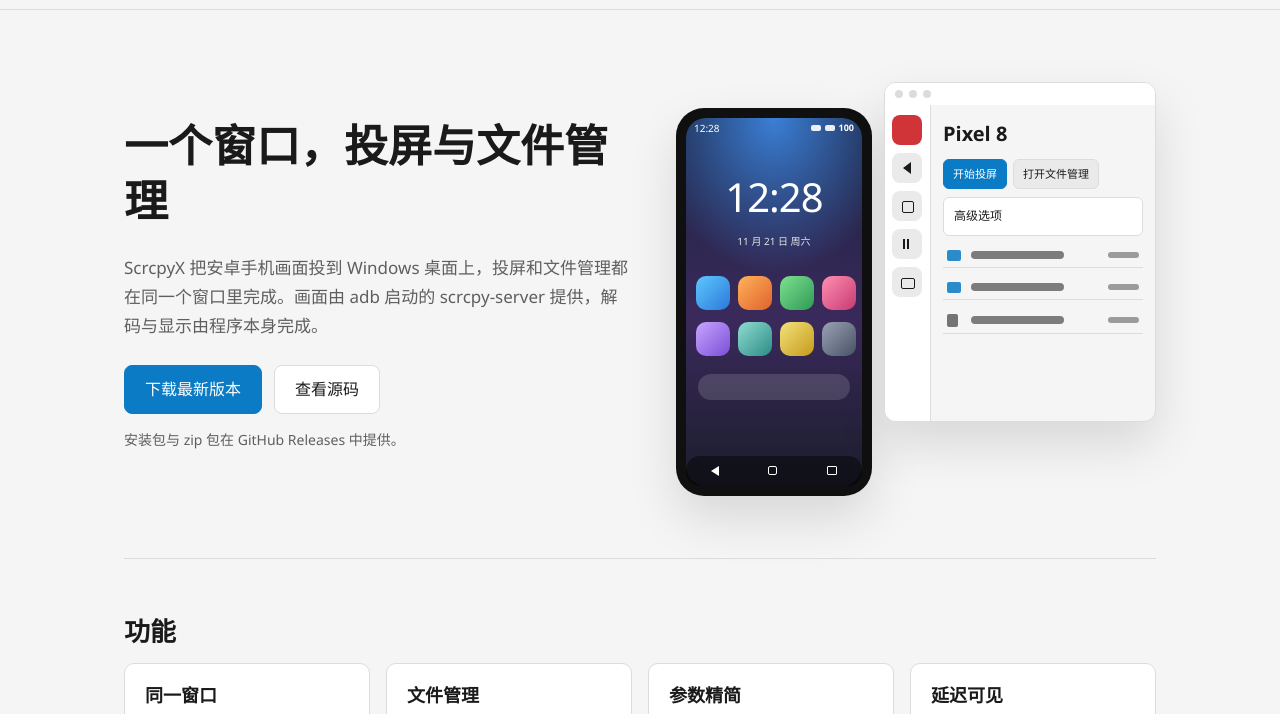
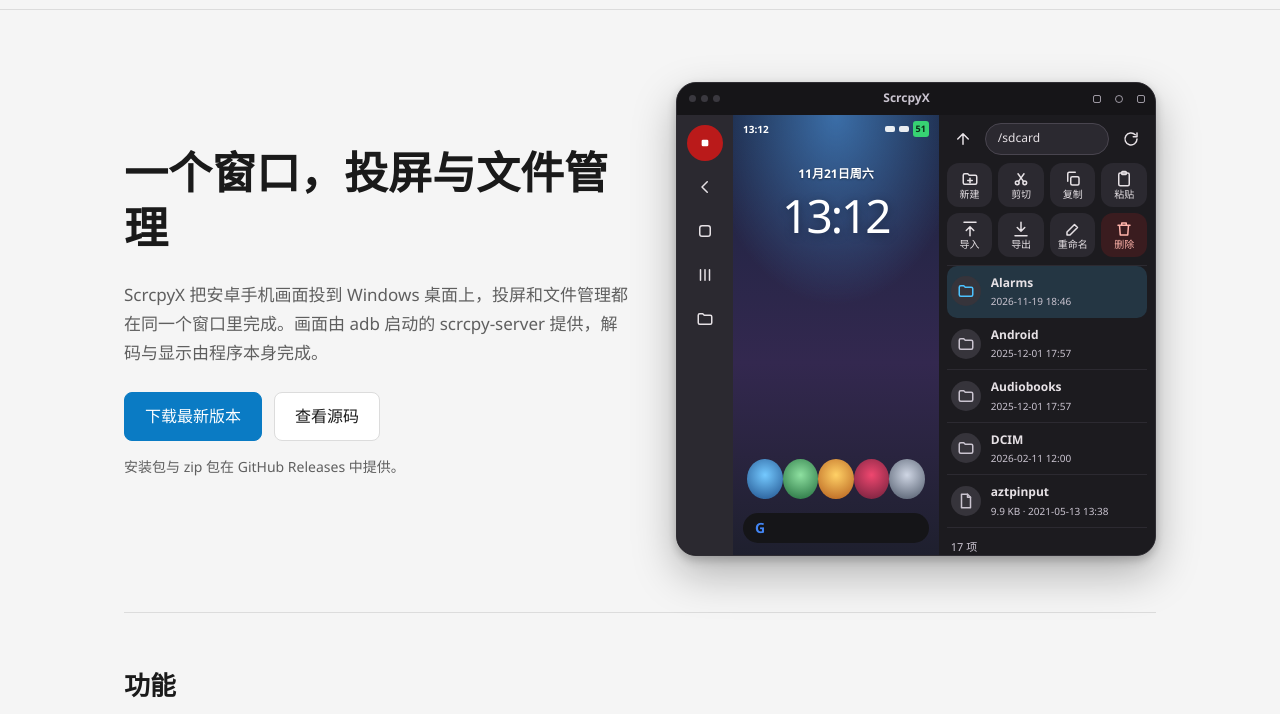
Before and after one commit to ShenYuanOR/ScrcpyX, a plain HTML site: page index.html in a window 1280 px wide. Shown: the part 46-760 px from the top of the page. Drawn offline with Linux system fonts and the light colour scheme.

Commit message:
站点 Hero：按 Material Design 3 风格绘制设备骨架
- 布局与程序主界面一致：左侧窄导航栏、中间设备屏幕（时钟、停靠栏、搜索框）、右侧文件面板（路径栏、操作按钮组、列表、计数）
- 图标使用内联 SVG（线框风格），颜色与 Material 色板一致
- 纯 CSS + 内联 SVG，不依赖截图或外部字体

Co-Authored-By: Claude Haiku 5.5 <noreply@anthropic.com>

```diff
--- a/index.html
+++ b/index.html
@@ -42,47 +42,43 @@
       </div>
 
       <div class="hero-visual" aria-hidden="true">
-        <div class="scene">
-          <!-- 仿安卓手机 -->
-          <div class="phone">
-            <div class="status"><span>12:28</span><span class="sys"><i></i><i></i><b>100</b></span></div>
-            <div class="clock">12:28</div>
-            <div class="date">11 月 21 日 周六</div>
-            <div class="apps">
-              <i class="a1"></i><i class="a2"></i><i class="a3"></i><i class="a4"></i>
-              <i class="a5"></i><i class="a6"></i><i class="a7"></i><i class="a8"></i>
+        <div class="md-device">
+          <div class="md-titlebar"><span class="md-dots"><i></i><i></i><i></i></span><span class="md-tt">ScrcpyX</span><span class="md-wc"><i></i><i></i><i></i></span></div>
+          <div class="md-body">
+            <nav class="md-rail">
+              <span class="md-rail-btn stop"><svg viewBox="0 0 24 24" aria-hidden="true"><rect x="7" y="7" width="10" height="10" rx="2" fill="currentColor" stroke="none"/></svg></span>
+              <span class="md-rail-btn"><svg viewBox="0 0 24 24" aria-hidden="true"><path d="M15 5l-7 7 7 7"/></svg></span>
+              <span class="md-rail-btn"><svg viewBox="0 0 24 24" aria-hidden="true"><rect x="5" y="5" width="14" height="14" rx="3"/></svg></span>
+              <span class="md-rail-btn"><svg viewBox="0 0 24 24" aria-hidden="true"><path d="M6 5v14M12 5v14M18 5v14"/></svg></span>
+              <span class="md-rail-btn"><svg viewBox="0 0 24 24" aria-hidden="true"><path d="M3 7a2 2 0 0 1 2-2h4l2 2h8a2 2 0 0 1 2 2v8a2 2 0 0 1-2 2H5a2 2 0 0 1-2-2z"/></svg></span>
+            </nav>
+            <div class="md-screen">
+              <div class="md-status"><span>13:12</span><span class="md-sys"><i></i><i></i><b>51</b></span></div>
+              <div class="md-date">11月21日周六</div>
+              <div class="md-clock">13:12</div>
+              <div class="md-dock"><i class="d1"></i><i class="d2"></i><i class="d3"></i><i class="d4"></i><i class="d5"></i></div>
+              <div class="md-search"><span class="g">G</span></div>
+              <div class="md-gesture"></div>
             </div>
-            <div class="search"><span></span></div>
-            <div class="navbar">
-              <span class="nb-back"></span>
-              <span class="nb-home"></span>
-              <span class="nb-recent"></span>
-            </div>
-          </div>
-
-          <!-- 仿 ScrcpyX 窗口 -->
-          <div class="win">
-            <div class="win-bar"><i></i><i></i><i></i></div>
-            <div class="win-body">
-              <div class="rail">
-                <span class="r-stop"></span>
-                <span class="r-back"></span>
-                <span class="r-home"></span>
-                <span class="r-task"></span>
-                <span class="r-files"></span>
+            <aside class="md-panel">
+              <div class="md-path">
+                <span class="md-icon-btn"><svg viewBox="0 0 24 24" aria-hidden="true"><path d="M12 19V5M5 12l7-7 7 7"/></svg></span>
+                <span class="md-field">/sdcard</span>
+                <span class="md-icon-btn"><svg viewBox="0 0 24 24" aria-hidden="true"><path d="M20 12a8 8 0 1 1-2.3-5.7"/><path d="M20 4v5h-5"/></svg></span>
               </div>
-              <div class="win-main">
-                <div class="win-title">Pixel 8</div>
-                <div class="win-btns">
-                  <span class="wb primary">开始投屏</span>
-                  <span class="wb">打开文件管理</span>
-                </div>
-                <div class="win-adv">高级选项</div>
-                <div class="file-row"><i></i><b></b><em></em></div>
-                <div class="file-row"><i></i><b></b><em></em></div>
-                <div class="file-row"><i class="doc"></i><b></b><em></em></div>
+              <div class="md-actions">
+                <span class="md-btn "><svg viewBox="0 0 24 24" aria-hidden="true"><path d="M3 7a2 2 0 0 1 2-2h4l2 2h8a2 2 0 0 1 2 2v8a2 2 0 0 1-2 2H5a2 2 0 0 1-2-2z"/><path d="M12 11v6M9 14h6"/></svg><em>新建</em></span><span class="md-btn "><svg viewBox="0 0 24 24" aria-hidden="true"><circle cx="7" cy="17" r="2.5"/><circle cx="17" cy="17" r="2.5"/><path d="M8.5 15.5L16 5M15.5 15.5L8 5"/></svg><em>剪切</em></span><span class="md-btn "><svg viewBox="0 0 24 24" aria-hidden="true"><rect x="9" y="9" width="11" height="11" rx="2"/><path d="M5 15V5a2 2 0 0 1 2-2h8"/></svg><em>复制</em></span><span class="md-btn "><svg viewBox="0 0 24 24" aria-hidden="true"><rect x="5" y="4" width="14" height="17" rx="2"/><rect x="9" y="2" width="6" height="4" rx="1"/></svg><em>粘贴</em></span>
+                <span class="md-btn "><svg viewBox="0 0 24 24" aria-hidden="true"><path d="M12 21V9M7 14l5-5 5 5"/><path d="M4 3h16"/></svg><em>导入</em></span><span class="md-btn "><svg viewBox="0 0 24 24" aria-hidden="true"><path d="M12 3v12M7 10l5 5 5-5"/><path d="M4 21h16"/></svg><em>导出</em></span><span class="md-btn "><svg viewBox="0 0 24 24" aria-hidden="true"><path d="M4 20h4L18 10l-4-4L4 16z"/></svg><em>重命名</em></span><span class="md-btn danger"><svg viewBox="0 0 24 24" aria-hidden="true"><path d="M4 7h16M9 7V4h6v3M6 7l1 13h10l1-13"/></svg><em>删除</em></span>
               </div>
-            </div>
+              <ul class="md-list">
+                <li class="md-row first"><span class="md-ic"><svg viewBox="0 0 24 24" aria-hidden="true"><path d="M3 7a2 2 0 0 1 2-2h4l2 2h8a2 2 0 0 1 2 2v8a2 2 0 0 1-2 2H5a2 2 0 0 1-2-2z"/></svg></span><span class="md-txt"><b>Alarms</b><small>2026-11-19 18:46</small></span></li>
+                <li class="md-row "><span class="md-ic"><svg viewBox="0 0 24 24" aria-hidden="true"><path d="M3 7a2 2 0 0 1 2-2h4l2 2h8a2 2 0 0 1 2 2v8a2 2 0 0 1-2 2H5a2 2 0 0 1-2-2z"/></svg></span><span class="md-txt"><b>Android</b><small>2025-12-01 17:57</small></span></li>
+                <li class="md-row "><span class="md-ic"><svg viewBox="0 0 24 24" aria-hidden="true"><path d="M3 7a2 2 0 0 1 2-2h4l2 2h8a2 2 0 0 1 2 2v8a2 2 0 0 1-2 2H5a2 2 0 0 1-2-2z"/></svg></span><span class="md-txt"><b>Audiobooks</b><small>2025-12-01 17:57</small></span></li>
+                <li class="md-row "><span class="md-ic"><svg viewBox="0 0 24 24" aria-hidden="true"><path d="M3 7a2 2 0 0 1 2-2h4l2 2h8a2 2 0 0 1 2 2v8a2 2 0 0 1-2 2H5a2 2 0 0 1-2-2z"/></svg></span><span class="md-txt"><b>DCIM</b><small>2026-02-11 12:00</small></span></li>
+                <li class="md-row "><span class="md-ic"><svg viewBox="0 0 24 24" aria-hidden="true"><path d="M6 3h8l4 4v14H6z"/><path d="M14 3v4h4"/></svg></span><span class="md-txt"><b>aztpinput</b><small>9.9 KB · 2021-05-13 13:38</small></span></li>
+              </ul>
+              <div class="md-count">17 项</div>
+            </aside>
           </div>
         </div>
       </div>
--- a/style.css
+++ b/style.css
@@ -111,151 +111,100 @@ section:last-of-type { border-bottom: none; }
 
 .note { color: var(--muted); font-size: 14px; }
 
-/* ===== Hero 样式概览：仿安卓手机 + 仿程序窗口（纯 CSS） ===== */
-.hero-visual { display: flex; justify-content: center; }
-.scene {
+/* ===== Hero：Material Design 3 风格的设备骨架（纯 CSS + 内联 SVG） ===== */
+.md-device {
+  --m-surface: #1c1b1f;
+  --m-surface-2: #2b2930;
+  --m-surface-3: #36343b;
+  --m-on: #e6e1e5;
+  --m-muted: #cac4d0;
+  --m-primary: #4cc2ff;
+  --m-error: #ffb4ab;
+  width: 100%;
+  max-width: 540px;
+  border-radius: 20px;
+  overflow: hidden;
+  background: var(--m-surface);
+  color: var(--m-on);
+  border: 1px solid #2f2d33;
+  box-shadow: 0 18px 44px rgba(0,0,0,0.28), 0 4px 10px rgba(0,0,0,0.2);
+  font-family: "Segoe UI", "Microsoft YaHei UI", system-ui, sans-serif;
+  font-size: 12px;
+}
+.md-device svg { width: 18px; height: 18px; fill: none; stroke: currentColor; stroke-width: 2; stroke-linecap: round; stroke-linejoin: round; flex: none; }
+.md-device .md-rail-btn.stop svg { width: 16px; height: 16px; }
+
+.md-titlebar { display: flex; align-items: center; justify-content: space-between; height: 32px; padding: 0 10px 0 12px; background: #161518; }
+.md-dots { display: inline-flex; gap: 5px; }
+.md-dots i { width: 7px; height: 7px; border-radius: 50%; background: #3a383f; }
+.md-tt { color: var(--m-muted); font-size: 12px; font-weight: 600; }
+.md-wc { display: inline-flex; gap: 14px; }
+.md-wc i { width: 8px; height: 8px; border: 1.5px solid var(--m-muted); border-radius: 2px; opacity: .75; }
+.md-wc i:nth-child(2) { border-radius: 50%; }
+
+.md-body { display: grid; grid-template-columns: 56px 1fr 1.05fr; height: 440px; }
+
+/* rail：窄导航条 */
+.md-rail { background: var(--m-surface-2); display: flex; flex-direction: column; align-items: center; gap: 8px; padding: 10px 0; }
+.md-rail-btn { width: 36px; height: 36px; border-radius: 12px; display: grid; place-items: center; color: var(--m-on); }
+.md-rail-btn.stop { background: #ba1a1a; color: #fff; border-radius: 50%; }
+.md-rail-btn:not(.stop):hover { background: var(--m-surface-3); }
+
+/* screen：设备画面 */
+.md-screen {
   position: relative;
-  width: 100%;
-  max-width: 480px;
-  height: 420px;
-}
-
-/* 手机 */
-.phone {
-  position: absolute;
-  left: 0;
-  top: 26px;
-  width: 196px;
-  height: 388px;
-  border-radius: 28px;
-  padding: 10px;
-  background: #101010;
-  box-shadow: 0 22px 50px var(--shadow);
+  display: flex; flex-direction: column; padding: 0 10px;
+  background: radial-gradient(90% 60% at 50% 0%, #3b6ea8 0%, transparent 70%), linear-gradient(180deg, #1a2440 0%, #33284f 55%, #1d1f2c 100%);
   overflow: hidden;
 }
-.phone::before {
-  /* 屏幕内容区，壁纸渐变 */
-  content: "";
-  position: absolute;
-  inset: 10px;
-  border-radius: 20px;
-  background:
-    radial-gradient(120% 70% at 50% 0%, #3b7fd6 0%, transparent 60%),
-    linear-gradient(180deg, #1c2440 0%, #3a2a5c 55%, #1b1d2b 100%);
+.md-status { display: flex; justify-content: space-between; align-items: center; padding: 6px 0 0; color: #fff; font-size: 10px; font-weight: 600; }
+.md-sys { display: inline-flex; gap: 4px; align-items: center; }
+.md-sys i { width: 10px; height: 6px; border-radius: 2px; background: #fff; opacity: .9; }
+.md-sys b { font-size: 9px; background: #37d273; color: #0b2a17; padding: 0 3px; border-radius: 3px; }
+.md-date { margin-top: 26px; text-align: center; color: #fff; font-size: 12px; font-weight: 600; text-shadow: 0 1px 2px rgba(0,0,0,.4); }
+.md-clock { text-align: center; color: #fff; font-size: 46px; font-weight: 300; letter-spacing: -2px; line-height: 1; margin-top: 8px; text-shadow: 0 2px 10px rgba(0,0,0,.35); }
+.md-dock { margin-top: auto; display: flex; justify-content: space-between; padding: 0 4px; margin-bottom: 14px; }
+.md-dock i { width: 40px; height: 40px; border-radius: 50%; background: rgba(40,40,44,.85); }
+.md-dock .d1 { background: radial-gradient(circle at 50% 40%, #74c9ff, #1f4f8a); }
+.md-dock .d2 { background: radial-gradient(circle at 50% 40%, #8ee0a0, #1f6a3a); }
+.md-dock .d3 { background: radial-gradient(circle at 50% 40%, #ffd166, #b35b1b); }
+.md-dock .d4 { background: radial-gradient(circle at 50% 40%, #ef476f, #6b1f3a); }
+.md-dock .d5 { background: radial-gradient(circle at 50% 40%, #cfd6e4, #4b5566); }
+.md-search { position: static; margin-bottom: 12px; height: 30px; border-radius: 15px; background: rgba(20,20,22,.9); display: flex; align-items: center; padding: 0 12px; }
+.md-search .g { color: #4285f4; font-weight: 700; font-size: 14px; }
+.md-gesture { position: static; margin: 0 auto 8px; width: 60px; height: 3px; border-radius: 2px; background: #fff; opacity: .9; }
+
+/* panel：文件面板（Material 列表） */
+.md-panel { background: var(--m-surface); display: flex; flex-direction: column; padding: 8px; gap: 8px; min-width: 0; }
+.md-path { display: grid; grid-template-columns: 32px 1fr 32px; gap: 6px; align-items: center; }
+.md-icon-btn { width: 32px; height: 32px; border-radius: 50%; display: grid; place-items: center; color: var(--m-on); }
+.md-icon-btn:hover { background: var(--m-surface-3); }
+.md-field { height: 32px; border-radius: 16px; background: var(--m-surface-2); display: flex; align-items: center; padding: 0 12px; color: var(--m-on); font-size: 12px; border: 1px solid #49454f; }
+.md-actions { display: grid; grid-template-columns: repeat(4, 1fr); gap: 6px; }
+.md-btn { height: 44px; border-radius: 12px; background: var(--m-surface-2); color: var(--m-on); display: flex; flex-direction: column; align-items: center; justify-content: center; gap: 1px; font-size: 10px; }
+.md-btn em { font-style: normal; line-height: 1; }
+.md-btn:hover { background: var(--m-surface-3); }
+.md-btn.danger { color: var(--m-error); background: #3a1c1f; }
+.md-btn.danger:hover { background: #4b2328; }
+
+.md-list { list-style: none; margin: 0; padding: 0; flex: 1; overflow: hidden; border-top: 1px solid #2c2a31; }
+.md-row { display: flex; align-items: center; gap: 10px; padding: 7px 4px; border-bottom: 1px solid #2c2a31; }
+.md-row.first { background: rgba(76,194,255,.16); border-radius: 10px; border-bottom-color: transparent; }
+.md-ic { width: 30px; height: 30px; border-radius: 50%; display: grid; place-items: center; color: var(--m-muted); background: var(--m-surface-3); }
+.md-row.first .md-ic { color: var(--m-primary); }
+.md-txt { min-width: 0; display: flex; flex-direction: column; }
+.md-txt b { font-size: 12px; font-weight: 600; color: var(--m-on); white-space: nowrap; overflow: hidden; text-overflow: ellipsis; }
+.md-txt small { color: var(--m-muted); font-size: 10px; white-space: nowrap; }
+.md-count { color: var(--m-muted); font-size: 11px; padding: 2px 4px; }
+
+.hero-visual { display: flex; justify-content: center; }
+
+@media (max-width: 760px) {
+  .md-body { grid-template-columns: 44px 1fr; height: auto; }
+  .md-panel { grid-column: 1 / -1; }
+  .md-screen { height: 300px; }
+  .md-clock { font-size: 40px; }
 }
-.status, .clock, .date, .apps, .search, .navbar { position: relative; }
-
-.status {
-  display: flex; justify-content: space-between; align-items: center;
-  font-size: 10px; color: #fff; padding: 2px 8px 0;
-}
-.sys { display: inline-flex; gap: 4px; align-items: center; }
-.sys i { display: inline-block; width: 10px; height: 6px; border-radius: 2px; background: #fff; opacity: 0.9; }
-.sys b { font-weight: 600; font-size: 9px; }
-
-.clock { margin-top: 26px; text-align: center; color: #fff; font-size: 40px; font-weight: 300; letter-spacing: -1px; }
-.date { text-align: center; color: #e6e6e6; font-size: 10px; margin-top: 2px; }
-
-.apps {
-  display: grid;
-  grid-template-columns: repeat(4, 1fr);
-  gap: 12px 8px;
-  margin: 26px 10px 0;
-}
-.apps i {
-  display: block;
-  width: 34px; height: 34px;
-  margin: 0 auto;
-  border-radius: 10px;
-  background: #4a4f63;
-}
-.apps .a1 { background: linear-gradient(135deg, #5ec8ff, #2b79d9); }
-.apps .a2 { background: linear-gradient(135deg, #ffb35c, #e0622a); }
-.apps .a3 { background: linear-gradient(135deg, #7ee08f, #2e9b56); }
-.apps .a4 { background: linear-gradient(135deg, #ff8fb1, #c93b74); }
-.apps .a5 { background: linear-gradient(135deg, #c8a4ff, #7a4fd6); }
-.apps .a6 { background: linear-gradient(135deg, #8fdcd0, #2c8c86); }
-.apps .a7 { background: linear-gradient(135deg, #f3e27a, #c59a1c); }
-.apps .a8 { background: linear-gradient(135deg, #9aa3b5, #4a5366); }
-
-.search {
-  margin: 18px 12px 0;
-  height: 26px;
-  border-radius: 13px;
-  background: rgba(255, 255, 255, 0.14);
-}
-
-.navbar {
-  position: absolute;
-  left: 10px; right: 10px; bottom: 10px;
-  height: 30px;
-  border-radius: 14px;
-  background: rgba(0, 0, 0, 0.45);
-  display: flex; justify-content: space-around; align-items: center;
-}
-.navbar span { display: block; }
-.nb-back {
-  width: 0; height: 0;
-  border-top: 5px solid transparent;
-  border-bottom: 5px solid transparent;
-  border-right: 8px solid #fff;
-}
-.nb-home { width: 9px; height: 9px; border: 1.5px solid #fff; border-radius: 2px; }
-.nb-recent { width: 10px; height: 9px; border: 1.5px solid #fff; border-left-width: 1.5px; border-radius: 1px; }
-
-/* 仿 ScrcpyX 窗口 */
-.win {
-  position: absolute;
-  right: 0;
-  top: 0;
-  width: 272px;
-  height: 340px;
-  border-radius: 12px;
-  overflow: hidden;
-  background: var(--bg);
-  border: 1px solid var(--border);
-  box-shadow: 0 22px 50px var(--shadow);
-}
-.win-bar { height: 22px; background: var(--bg2); display: flex; gap: 6px; align-items: center; padding: 0 10px; }
-.win-bar i { width: 8px; height: 8px; border-radius: 50%; background: var(--border); }
-.win-body { display: flex; height: calc(100% - 22px); }
-
-.rail {
-  width: 46px;
-  background: var(--bg2);
-  display: flex; flex-direction: column; align-items: center; gap: 8px;
-  padding-top: 10px;
-  border-right: 1px solid var(--border);
-}
-.rail span { width: 30px; height: 30px; border-radius: 8px; background: var(--bg3); display: block; }
-.rail .r-stop { background: #d13438; }
-.rail .r-back, .rail .r-home, .rail .r-task, .rail .r-files { position: relative; }
-.rail .r-back::after { content: ""; position: absolute; left: 11px; top: 9px; border-top: 6px solid transparent; border-bottom: 6px solid transparent; border-right: 8px solid var(--fg); }
-.rail .r-home::after { content: ""; position: absolute; left: 10px; top: 10px; width: 10px; height: 10px; border: 1.5px solid var(--fg); border-radius: 2px; }
-.rail .r-task::after { content: ""; position: absolute; left: 11px; top: 10px; width: 8px; height: 10px; background: linear-gradient(90deg, var(--fg) 0 2px, transparent 2px 4px, var(--fg) 4px 6px, transparent 6px 8px, var(--fg) 8px 10px); }
-.rail .r-files::after { content: ""; position: absolute; left: 9px; top: 11px; width: 12px; height: 9px; border: 1.5px solid var(--fg); border-radius: 2px; }
-
-.win-main { flex: 1; padding: 12px; display: flex; flex-direction: column; gap: 8px; min-width: 0; }
-.win-title { font-size: 20px; font-weight: 600; color: var(--fg); }
-.win-btns { display: flex; gap: 6px; }
-.wb {
-  font-size: 11px; padding: 5px 9px; border-radius: 6px;
-  background: var(--bg3); color: var(--fg); border: 1px solid var(--border);
-  white-space: nowrap;
-}
-.wb.primary { background: var(--accent); color: var(--on-accent); border-color: var(--accent); }
-.win-adv {
-  font-size: 12px; color: var(--fg); padding: 8px 10px; border-radius: 6px; background: var(--bg2);
-  border: 1px solid var(--border);
-}
-.file-row {
-  display: grid; grid-template-columns: 16px 1fr 44px; gap: 8px; align-items: center;
-  padding: 6px 4px; border-bottom: 1px solid var(--border);
-}
-.file-row i { width: 14px; height: 11px; border-radius: 2px; background: var(--accent); opacity: 0.85; }
-.file-row i.doc { background: var(--muted); height: 13px; width: 11px; }
-.file-row b { height: 8px; border-radius: 4px; background: var(--fg); opacity: 0.55; width: 80%; }
-.file-row em { height: 6px; border-radius: 3px; background: var(--muted); opacity: 0.6; width: 70%; justify-self: end; }
 
 /* ===== 通用区块 ===== */
 .grid {
```
